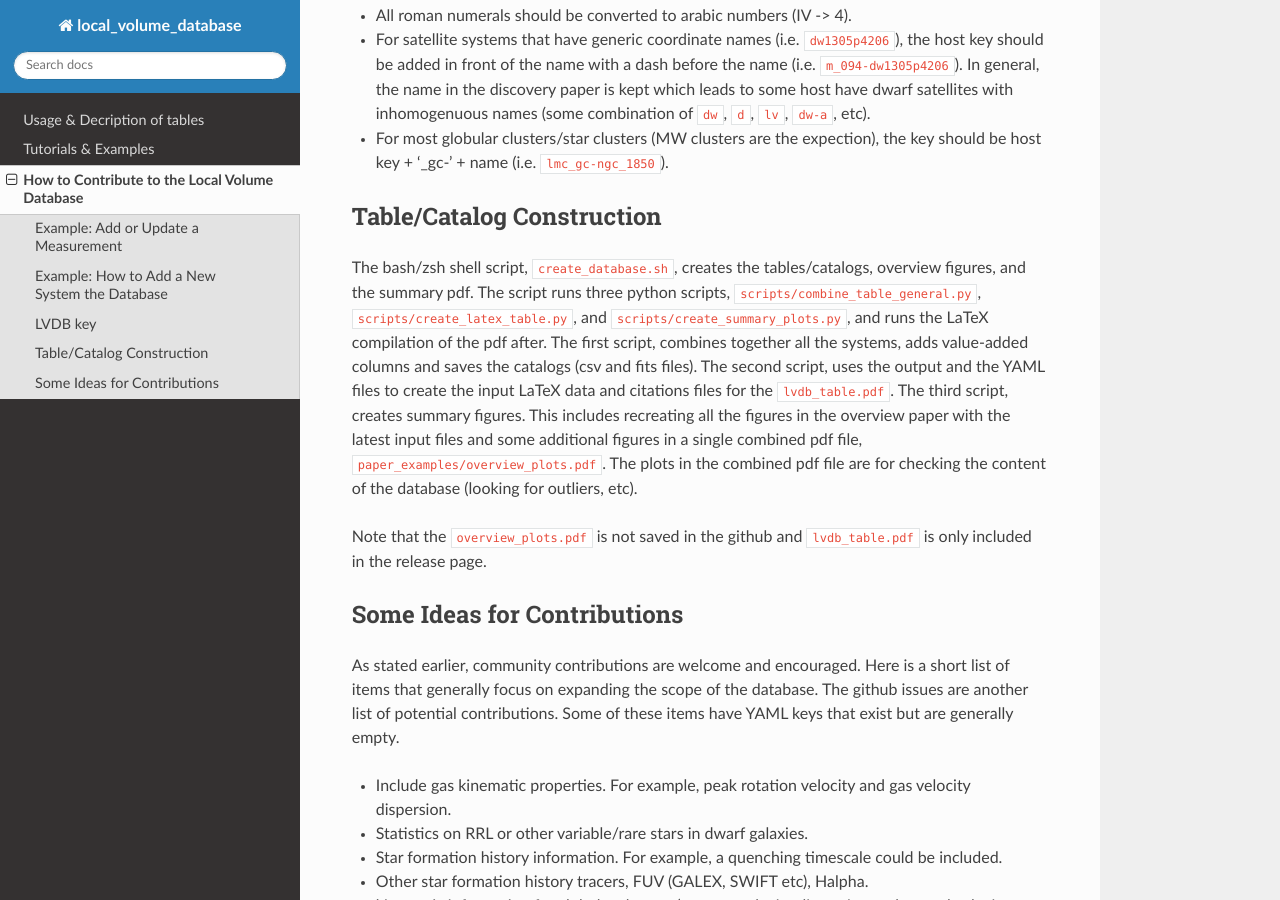
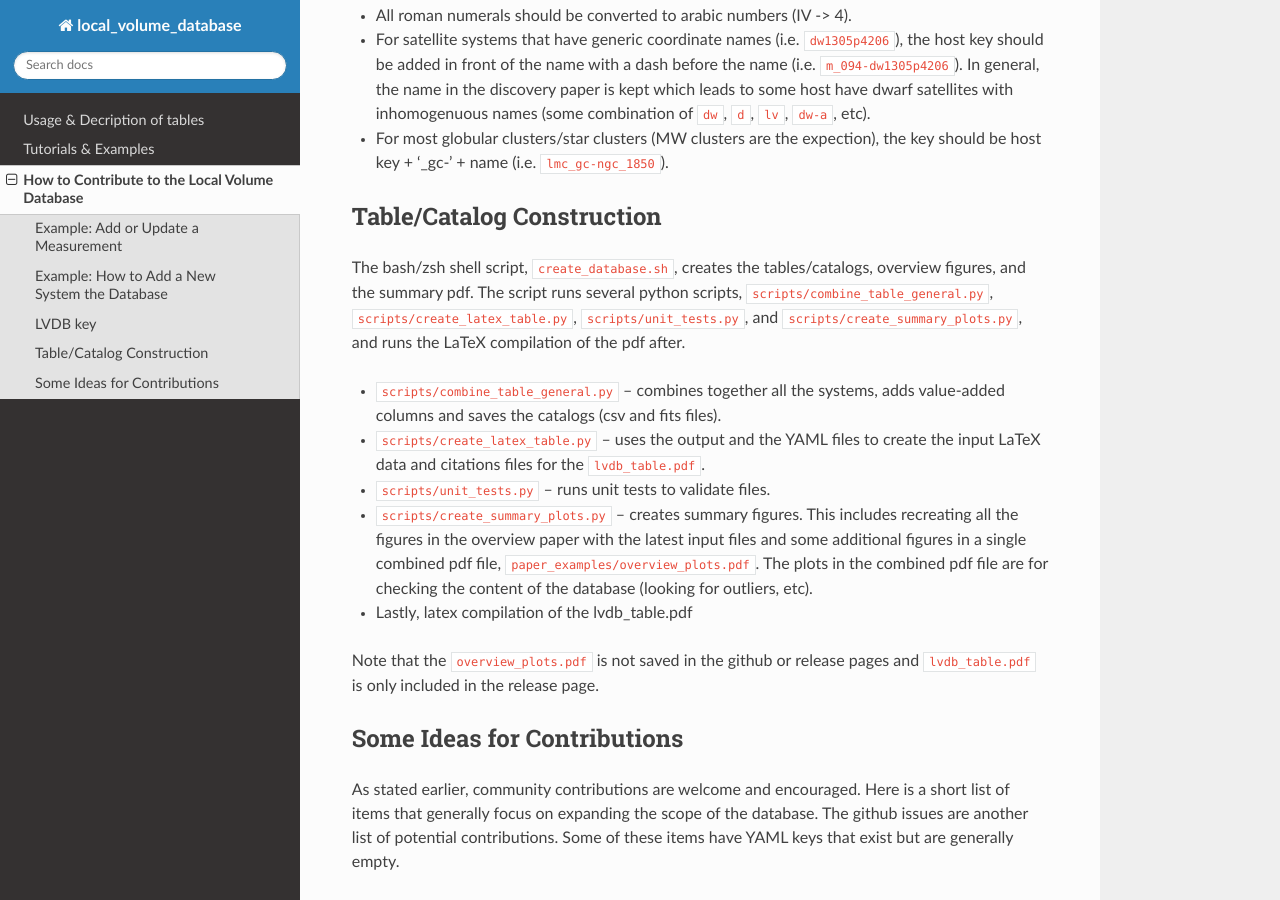
Before and after one commit to apace7/local_volume_database, a Sphinx documentation site: the page built from docs/source/contributing.rst, in a window 1280 px wide and 900 px high, scrolled down 1890 px. Built offline with Sphinx 7.4.7 and the Read the Docs theme 3.1.0, drawn with Linux system fonts in a browser that asks for light colours; pages that are not in the unit, such as notebooks, are missing from menus.

Commit message:
docs update for new release

```diff
--- a/docs/source/contributing.rst
+++ b/docs/source/contributing.rst
@@ -80,12 +80,15 @@ Table/Catalog Construction
 ---------------------------------------------
 
 The bash/zsh shell script, ``create_database.sh``, creates the tables/catalogs, overview figures, and the summary pdf.
-The script runs three python scripts, ``scripts/combine_table_general.py``, ``scripts/create_latex_table.py``, and ``scripts/create_summary_plots.py``, and runs the LaTeX compilation of the pdf after.
-The first script, combines together all the systems, adds value-added columns and saves the catalogs (csv and fits files).
-The second script, uses the output and the YAML files to create the input LaTeX data and citations files for the ``lvdb_table.pdf``.
-The third script, creates summary figures. This includes recreating all the figures in the overview paper with the latest input files and some additional figures in a single combined pdf file, ``paper_examples/overview_plots.pdf``. The plots in the combined pdf file are for checking the content of the database (looking for outliers, etc).
+The script runs several python scripts, ``scripts/combine_table_general.py``, ``scripts/create_latex_table.py``, ``scripts/unit_tests.py``, and ``scripts/create_summary_plots.py``, and runs the LaTeX compilation of the pdf after.
 
-Note that the ``overview_plots.pdf`` is not saved in the github and  ``lvdb_table.pdf`` is only included in the release page.
+* ``scripts/combine_table_general.py`` -- combines together all the systems, adds value-added columns and saves the catalogs (csv and fits files).
+* ``scripts/create_latex_table.py`` -- uses the output and the YAML files to create the input LaTeX data and citations files for the ``lvdb_table.pdf``.
+* ``scripts/unit_tests.py`` -- runs unit tests to validate files.
+* ``scripts/create_summary_plots.py`` -- creates summary figures. This includes recreating all the figures in the overview paper with the latest input files and some additional figures in a single combined pdf file, ``paper_examples/overview_plots.pdf``. The plots in the combined pdf file are for checking the content of the database (looking for outliers, etc).
+* Lastly, latex compilation of the lvdb_table.pdf
+
+Note that the ``overview_plots.pdf`` is not saved in the github or release pages and  ``lvdb_table.pdf`` is only included in the release page.
 
 
 
```
Also changed, not shown: docs/source/usage.rst (+5 -2 lines).
